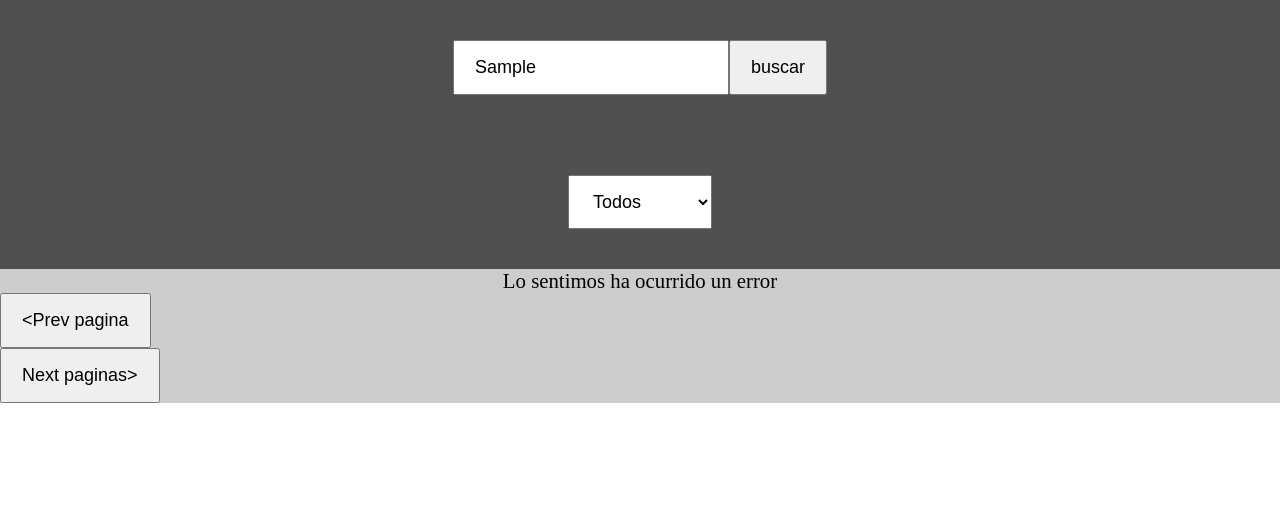
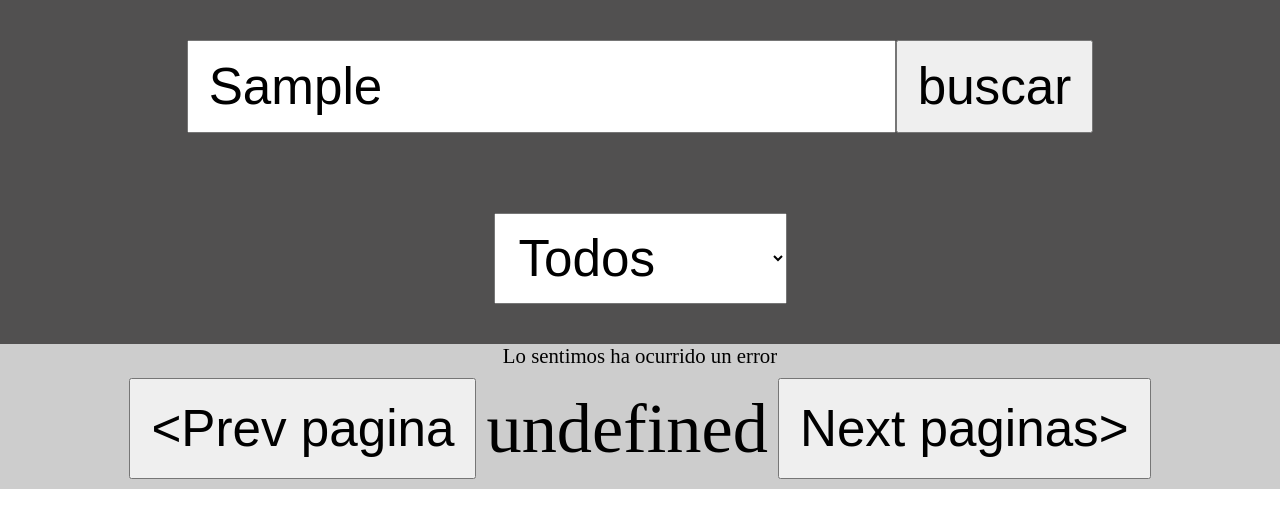
Before and after one commit to JavierMagana9/TareaGaleriaPexels, a plain HTML site: page index.html in a window 1280 px wide. Both pictures are taken after typing "Sample" into the empty fields and a click on the button "buscar". Drawn offline with Linux system fonts and the light colour scheme; no server answers.

Commit message:
numeroPagina en funcion pintarPaginacion y css

```diff
--- a/css/main.css
+++ b/css/main.css
@@ -7,7 +7,7 @@
     box-sizing: border-box;
 }
 
-form, section, #select, button {
+form, section, #select, button, #botonesPaginacion div {
     display: flex;
     flex-wrap: wrap;
     justify-content: center;
@@ -21,6 +21,8 @@ form, #select {
 }
 input, button, select {
     padding: 10px;
+    font-size: 2vw;
+    align-content: center;
 }
 article, div img{
     width: 100%;
@@ -39,6 +41,13 @@ article p:first-of-type{
     font-style: italic;
 }
 
+#numeroPag {
+    font-size: 5vw;
+    padding: 10px;
+}
+#botonesPaginacion div {
+    padding: 10px;
+}
 /*//////////////////////////////////////////////
                         768
 ///////////////////////////////////////////////*/
@@ -51,7 +60,7 @@ article p:first-of-type{
      }
      input, button, select {
         padding: 15px;
-        font-size: medium;
+        font-size: 3vw;
     }
     h3 {
         font-size: 2.1rem;
@@ -70,7 +79,13 @@ article p:first-of-type{
         padding: 20px;
         width: 40vw;
     }
-
+    #numeroPag {
+        font-size: 5.5vw;
+        padding: 10px;
+    }
+    #botonesPaginacion div {
+        padding: 10px;
+    }
 
 }
 /*//////////////////////////////////////////////
@@ -86,7 +101,7 @@ article p:first-of-type{
      }
      input, button, select {
         padding: 15px 20px;
-        font-size: large;
+        font-size: 4vw;
     }
     h3 {
         font-size: 2.5rem;
--- a/js/main.js
+++ b/js/main.js
@@ -65,6 +65,7 @@ document.addEventListener("click", (ev) => {
             const urlpag=paginaAnterior.replace(urlBase,'')
             pintarGaleria(urlpag)
             }
+
 
 })
 
@@ -182,8 +183,9 @@ const pintarGaleria = async (url) => {
         const foto=await respuesta.respuesta
 
         //console.log(foto)
-        const { photos,next_page,prev_page } = foto
+        const { photos,next_page,prev_page, page} = foto
         nextPagina(next_page)
+        numeroPagina(page)
         prevPagina(prev_page)
        photos.forEach((item)=>{
             //console.log(item)
@@ -215,22 +217,32 @@ const nextPagina=(next_page)=>{
     siguientePagina=next_page
    // console.log("en funcion nextPagina",next_page)
 }
+const numeroPagina = (page) => {
+    console.log(page)
+    numero = page
+    console.log(numeroPagina)
+    pintarPaginacion(numero)
+}
+
 const prevPagina=(prev_page)=>{
     paginaAnterior=prev_page
   //  console.log("en funcion prevPagina",prev_page)
 }
-const pintarPaginacion = () => {
+const pintarPaginacion = (numero) => {
 
 botonesPaginacion.innerHTML='';
 const caja=document.createElement("DIV")
 const botonPrev=document.createElement("BUTTON")
 botonPrev.id="prevPage"
 botonPrev.textContent="<Prev pagina"
+const numeroPag=document.createElement("P")
+numeroPag.textContent= `${numero}`
+numeroPag.id = "numeroPag"
 const botonNext=document.createElement("BUTTON")
 botonNext.id="nextPage"
 botonNext.textContent="Next paginas>"
 
-caja.append(botonPrev,botonNext)
+caja.append(botonPrev,numeroPag, botonNext)
 fragment.append(caja)
 botonesPaginacion.append(fragment)
 
```
